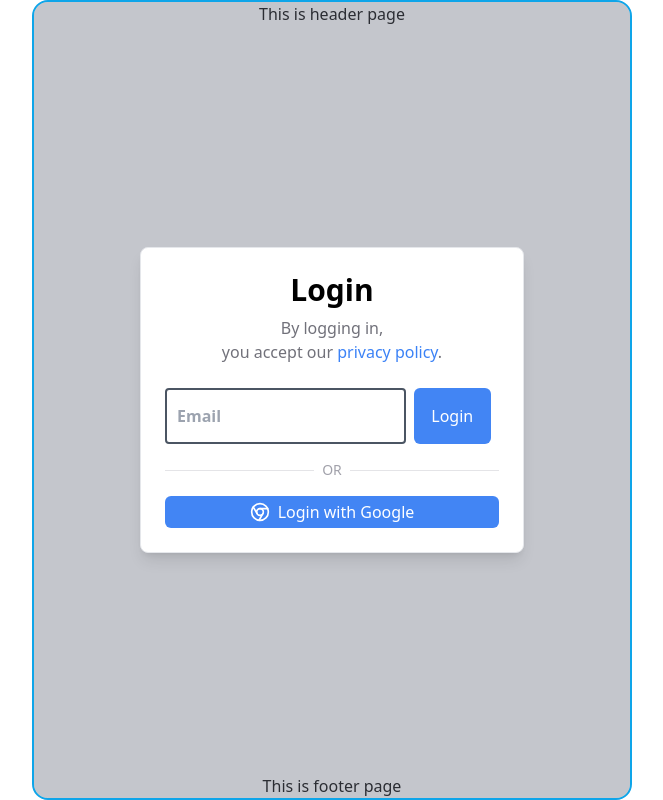
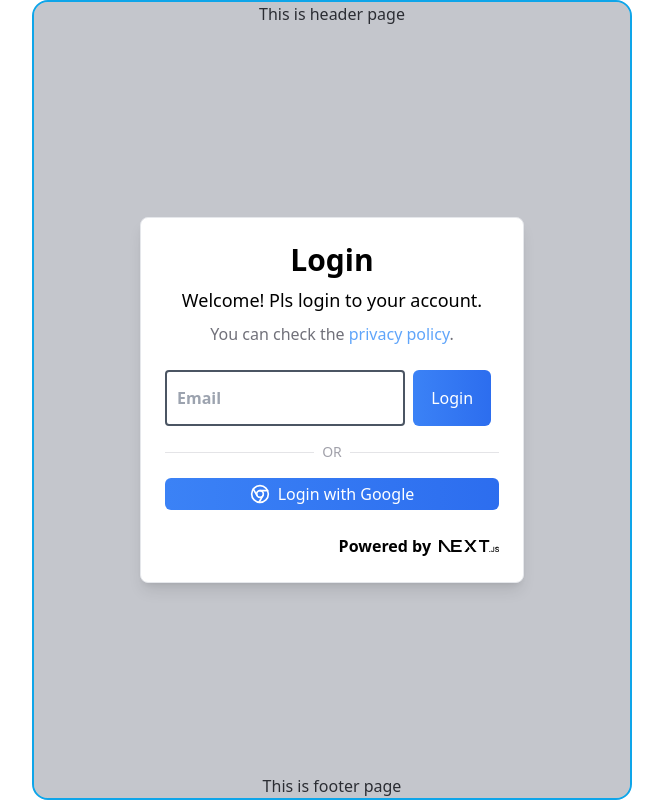
Before and after one commit to Joonpark4/wordpocket, a Next.js app: page / in a window 1280 px wide. Shown: the whole page, without its empty margins (308-971 px from the left). Built offline with nearby package versions, Linux system fonts and the light colour scheme.

Commit message:
Refactor login modal and add new animation styles

```diff
--- /dev/null
+++ b/src/app/components/buttons/BgPositionBtn.tsx
@@ -0,0 +1,10 @@
+import { ButtonProps } from '@/app/types/Buttons';
+export default function BgPositionBtn({ content, width, height }: ButtonProps) {
+  return (
+    <button
+      className={`${width} ${height} p-1 rounded-md text-white bg-gradient-to-r from-blue-500 via-blue-600 to-blue-500 bg-300% duration-500 ease-in-out bg-left hover:bg-right`}
+    >
+      {content}
+    </button>
+  );
+}
--- a/src/app/components/modals/Login.tsx
+++ b/src/app/components/modals/Login.tsx
@@ -1,20 +1,27 @@
 import Link from 'next/link';
 import Label from '@/app/components/forms/Label';
 import Input from '@/app/components/forms/Input';
+import ModalTop from './ModalTop';
+import Image from 'next/image';
+import nextjs from '@/../public/img/nextjs-logotype-light-background.png';
+import BgPositionBtn from '../buttons/BgPositionBtn';
 export default function Login() {
   return (
-    <div className='z-10 absolute flex justify-center items-center top-0 left-0 bg-gray-500 bg-opacity-40 w-full h-full'>
+    <div className="z-10 absolute flex justify-center items-center top-0 left-0 bg-gray-500 bg-opacity-40 w-full h-full">
       <div className="max-w-sm rounded-lg shadow-lg bg-white p-6 space-y-6 border border-gray-200 dark:border-gray-700 animate-fadeIn">
-        <div className="space-y-2 text-center">
-          <h1 className="text-3xl font-bold">Login</h1>
-          <p className="text-zinc-500 dark:text-zinc-400">
-            By logging in,<br/>you accept our&nbsp;
-            <Link className="text-blue-500 hover:text-blue-700" href="#">
+        <ModalTop
+          title="Login"
+          subtitle='Welcome! Pls login to your account.'
+          text={
+            <>
+              You can check the&nbsp;
+              <Link className="text-blue-400 hover:text-blue-700" href="#">
                 privacy policy
               </Link>
               .
-          </p>
-        </div>
+            </>
+          }
+        />
         <div className="space-y-4">
           <div className="flex">
             <div className="flex flex-col grow">
@@ -23,15 +30,9 @@ export default function Login() {
                 <Label id="email" text="Email" isPeer={true} />
               </div>
               {/* 이메일 먼저 받고 회원이 없으면 비밀번호 받기 */}
-              {/* <div className="relative">
-              <Input type="password" id="password" required isPeer={true} />
-              <Label id="password" text="password" isPeer={true} />
-            </div> */}
             </div>
-            <div className="flex justify-center items-center w-24">
-              <button className="w-full h-full p-1 mx-2 py-3 rounded-md bg-[#4285F4] text-white">
-                Login
-              </button>
+            <div className="flex justify-center items-center w-24 px-2">
+              <BgPositionBtn content="Login" width="w-full" height="h-full" />
             </div>
           </div>
           <div className="flex items-center space-x-2">
@@ -39,7 +40,8 @@ export default function Login() {
             <span className="text-zinc-400 dark:text-zinc-300 text-sm">OR</span>
             <hr className="flex-grow border-zinc-200 dark:border-zinc-700" />
           </div>
-          <button className="w-full p-1 rounded-md bg-[#4285F4] text-white">
+          <BgPositionBtn
+            content={
               <div className="flex items-center justify-center">
                 <svg
                   className=" w-5 h-5 mr-2"
@@ -61,7 +63,19 @@ export default function Login() {
                 </svg>
                 Login with Google
               </div>
-          </button>
+            }
+            width="w-full"
+            height=""
+          />
+        </div>
+        <div className="w-full flex justify-end items-center gap-2">
+          <div className="font-bold">Powered by</div>{' '}
+          <Image
+            src={nextjs}
+            alt="v0_logo"
+            className="animate-neon"
+            width={60}
+          />{' '}
         </div>
       </div>
     </div>
--- /dev/null
+++ b/src/app/components/modals/ModalTop.tsx
@@ -0,0 +1,13 @@
+import Link from 'next/link';
+import { ModalTopProps } from '@/app/types/Modals';
+export default function ModalTop({ title, subtitle, text }: ModalTopProps) {
+  return (
+    <div className="space-y-2 text-center">
+      <h1 className="text-3xl font-bold">{title}</h1>
+      <h2 className="text-lg font-medium">{subtitle}</h2>
+      <p className="text-zinc-500 dark:text-zinc-400">
+        {text}
+      </p>
+    </div>
+  );
+}
--- /dev/null
+++ b/src/app/types/Buttons.ts
@@ -0,0 +1,5 @@
+export interface ButtonProps {
+  content: React.ReactNode;
+  width?: string;
+  height?: string;
+}
--- /dev/null
+++ b/src/app/types/Modals.ts
@@ -0,0 +1,6 @@
+
+export interface ModalTopProps {
+  title: string;
+  subtitle?: string;
+  text?: React.ReactNode;
+}
--- a/tailwind.config.ts
+++ b/tailwind.config.ts
@@ -1,4 +1,4 @@
-import type { Config } from 'tailwindcss'
+import type { Config } from 'tailwindcss';
 
 const config: Config = {
   content: [
@@ -14,11 +14,18 @@ const config: Config = {
           'conic-gradient(from 180deg at 50% 50%, var(--tw-gradient-stops))',
       },
       animation: {
-        'fadeIn': 'fadeIn 800ms ease-in-out',
-        'fadeOut': 'fadeOut 800ms ease-in-out',
-      }
+        fadeIn: 'fadeIn 800ms ease-in-out',
+        fadeOut: 'fadeOut 800ms ease-in-out',
+        gradient: 'gradient 500ms linear infinite',
+        gradientReverse: 'gradientReverse 500ms linear infinite',
+        neon: 'neon 2500ms ease-in-out infinite',
+      },
+      backgroundSize: {
+        '200%': '200%',
+        '300%': '300%',
+      },
     },
   },
   plugins: [],
-}
-export default config
+};
+export default config;
```
Also changed, not shown: src/app/styles/keyframes.css (+34 -0 lines), public/img/nextjs-logotype-light-background.png (added), public/img/v0.png (added). Lines whose indentation alone changed are shown as unchanged.
